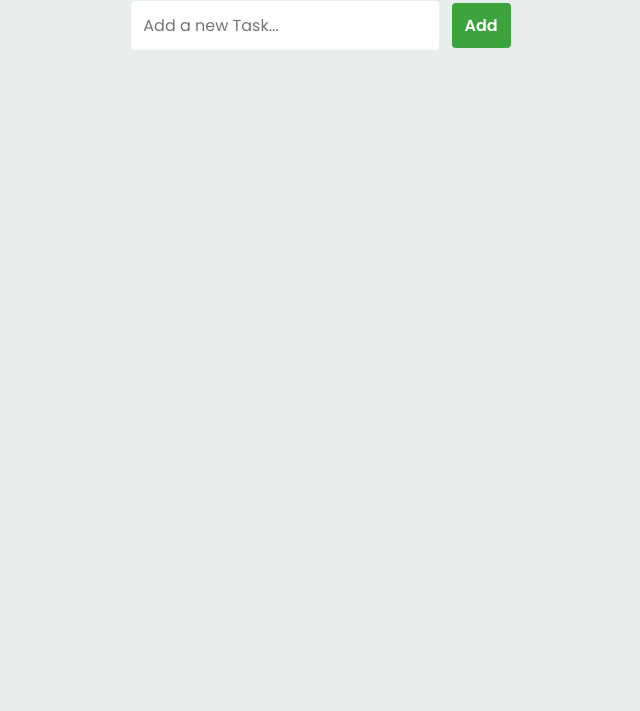
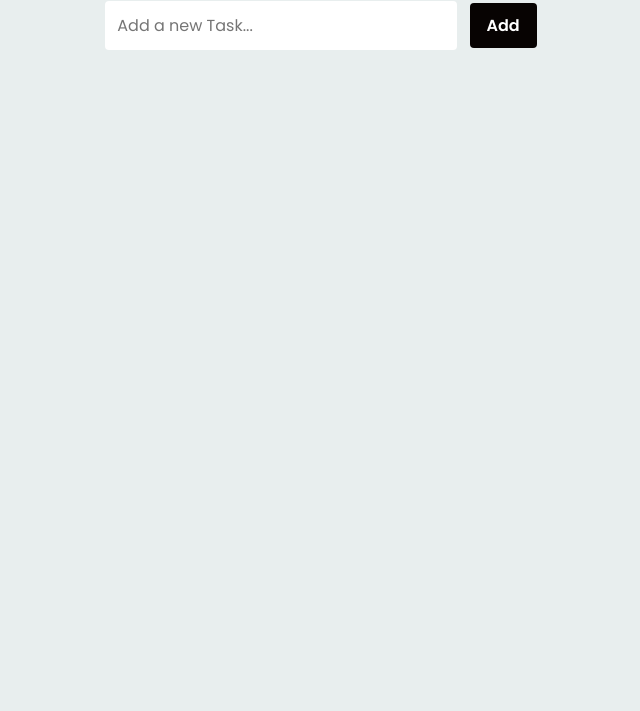
Before and after one commit to anilcodersigdel/To-Do-List-App-js, a plain HTML site: page index.html in a window 1280 px wide. Shown: the part 89-800 px from the top of the page, without its empty margins (319-959 px from the left). Drawn offline with Linux system fonts and the light colour scheme.

Commit message:
changing add button background color

```diff
--- a/sass/pages/_home.scss
+++ b/sass/pages/_home.scss
@@ -19,22 +19,22 @@
             font-size: 16px;
 
            &[type="text"]{
-               width: 70%;
+               width: 80%;
            }
         }
         #addBtn{
             border: none;
-            padding: 10px 13px;
+            padding: 10px 17px;
             border-radius: 4px;
             font-size: 16px;
-            background-color: #3da33d;
+            background-color: #070302;
             color: white;
             cursor: pointer;
             margin-left: 8px;
             font-weight: 600;
 
             &:hover{
-                background-color: #60b160;
+                background-color: #6d6e6d;
             }
         }
 
--- a/script.js
+++ b/script.js
@@ -63,6 +63,7 @@ const updateTodo = (e) => {
     inputBox.value = e.target.previousElementSibling.innerHTML;
     inputBox.focus();
     addBtn.value = "Edit";
+
     // addBtn.innerText = "Edit";
     editTodo = e;
   }
```
Also changed, not shown: sass/style.css.
